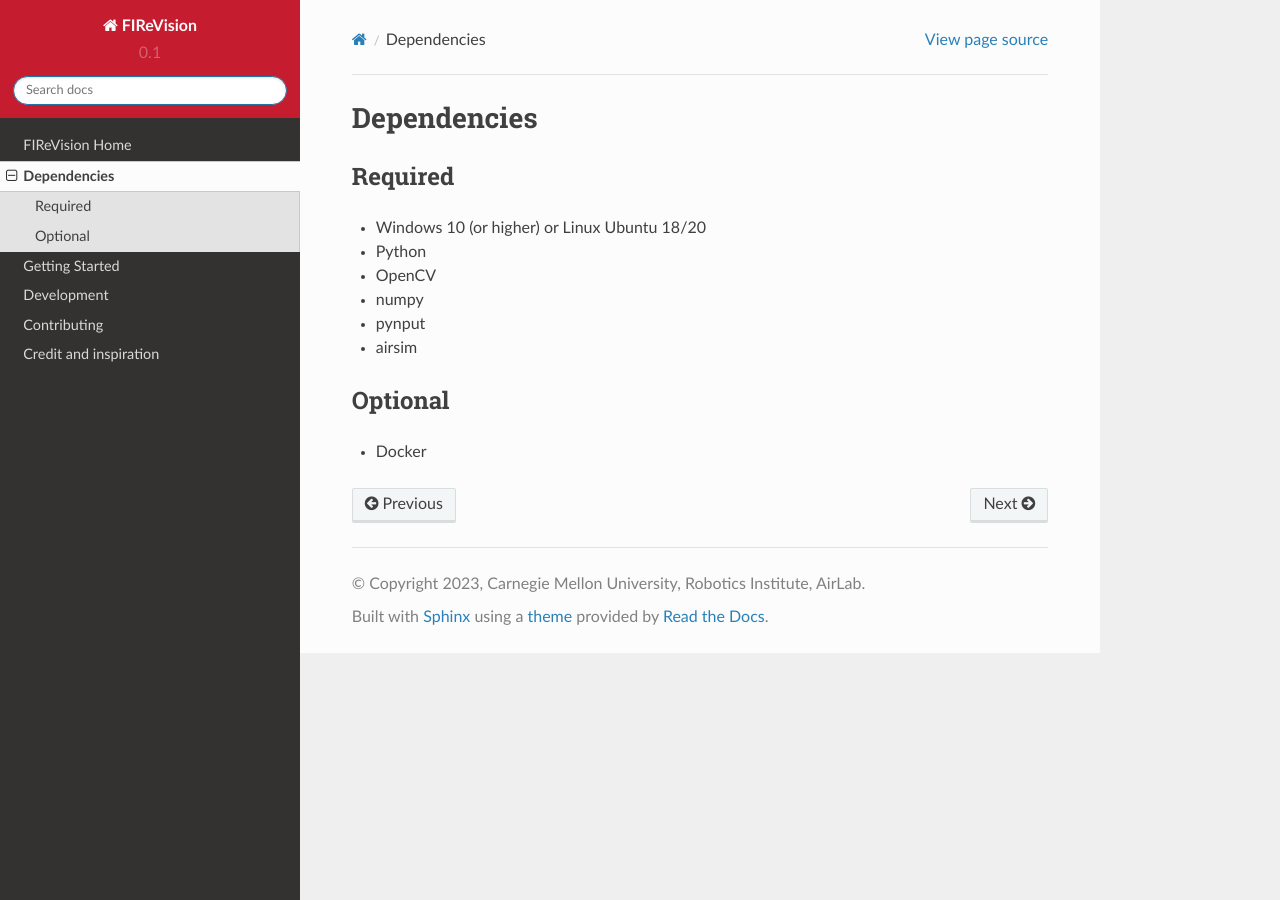
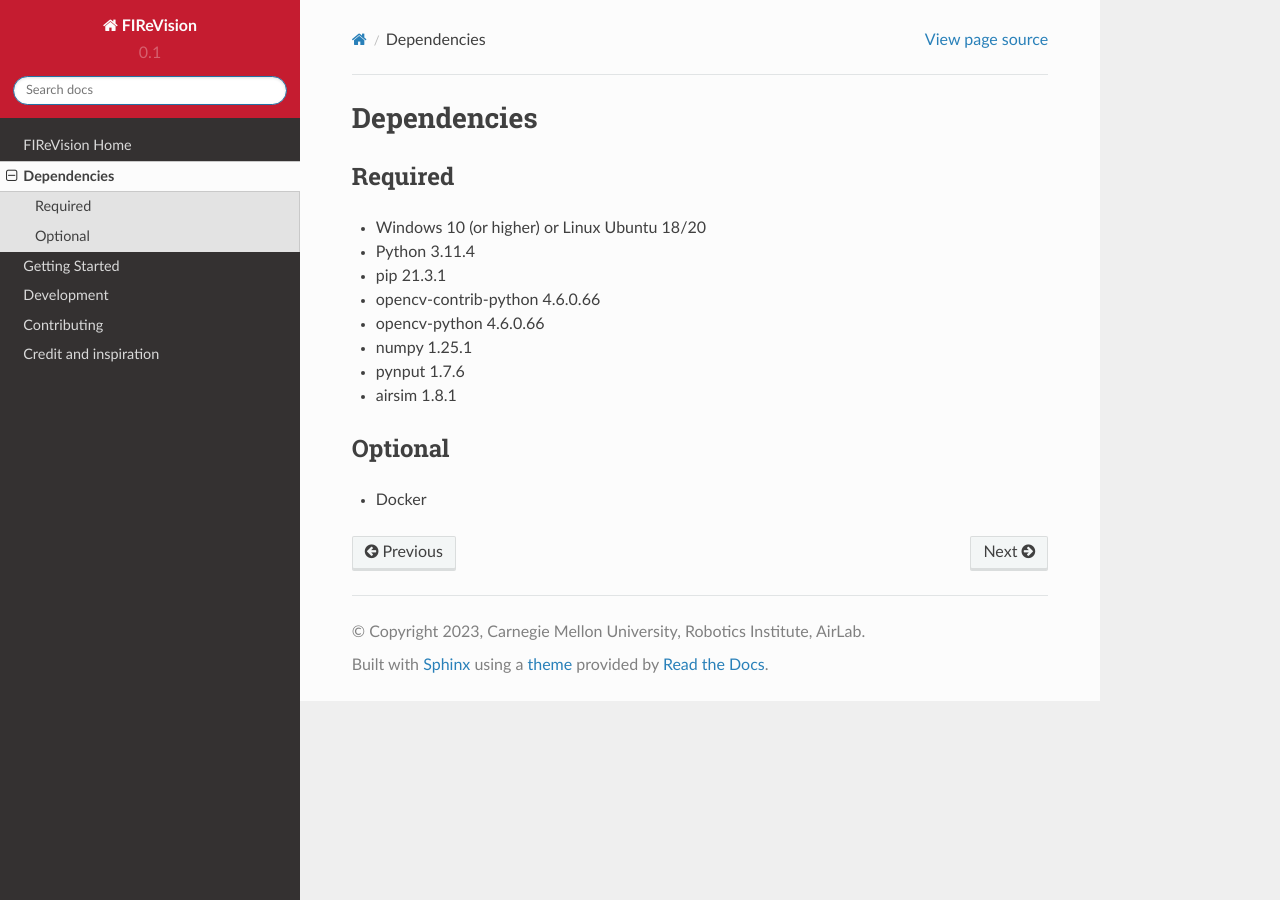
Before and after one commit to castacks/firevision_sim, a Sphinx documentation site: the page built from docs/dependencies.rst, in a window 1280 px wide. Built offline with Sphinx 7.4.7 and the Read the Docs theme 2.0.0, drawn with Linux system fonts in a browser that asks for light colours; pages that are not in the unit, such as notebooks, are missing from menus.

Commit message:
updated dependencies

```diff
--- a/docs/dependencies.rst
+++ b/docs/dependencies.rst
@@ -7,11 +7,13 @@ Required
 --------
 
 - Windows 10 (or higher) or Linux Ubuntu 18/20
-- Python
-- OpenCV
-- numpy
-- pynput
-- airsim
+- Python 3.11.4
+- pip 21.3.1
+- opencv-contrib-python 4.6.0.66
+- opencv-python 4.6.0.66
+- numpy 1.25.1
+- pynput 1.7.6
+- airsim 1.8.1
 
 
 Optional
--- a/docs/getting_started.rst
+++ b/docs/getting_started.rst
@@ -114,7 +114,7 @@ Go into your system’s “Documents > AirSim > settings.json” and paste the c
 
 Drone Controls
 -------
-Before we can start moving in AirSim mode we need to run the script that allows us to move. You can either use the windows key or press alt + tab to momentarily navigate out FireVision. Once out, open up your command prompt and navigate to the project folder. From there, run ``FireVision_venv\Scripts\activate.bat``. Then, from the command line, run ``python objectDetection.py`` script. (If this does not work, please restart your PC and perform the instruction in this section again). This will allow us to detect objects as well as control the drone. Finally, refer to the following table to control the drone:
+Before we can start moving in AirSim mode we need to run the script that allows us to move. You can either use the windows key or press alt + tab to momentarily navigate out FireVision. Make sure you have the installed the correct version of the `dependencies <https://castacks.github.io/firevision_sim/dependencies.html>`_ Then, from the project, open and run ``objectDetection.py`` script. (If this does not work, try restart your PC and running the script with all installed dependencies again). This will allow us to detect objects as well as control the drone. Finally, refer to the following table to control the drone:
 
 .. list-table:: Movements
    :widths: 25 25
```
Also changed, not shown: 1 other file.
